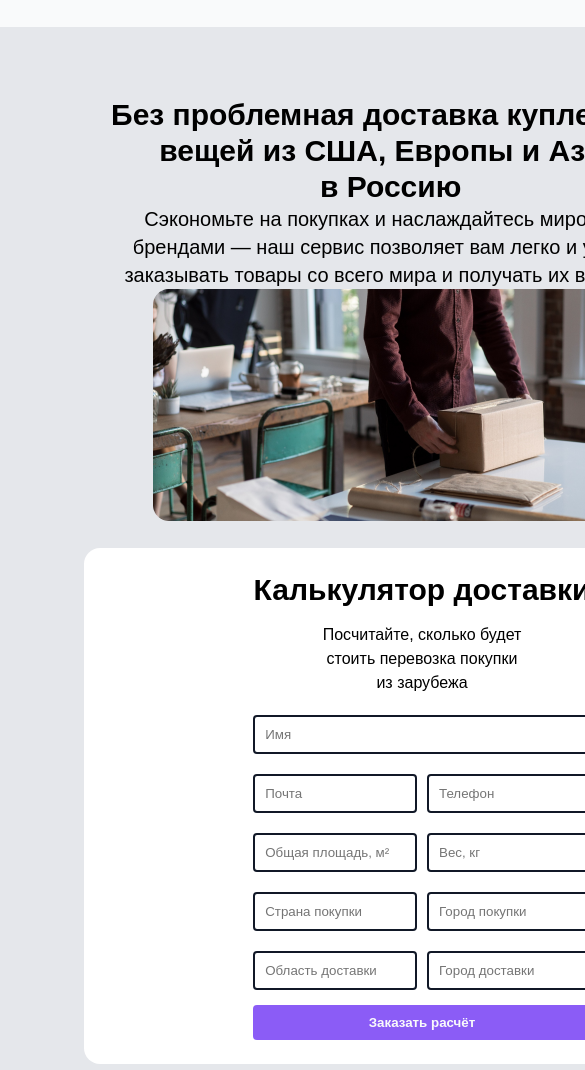
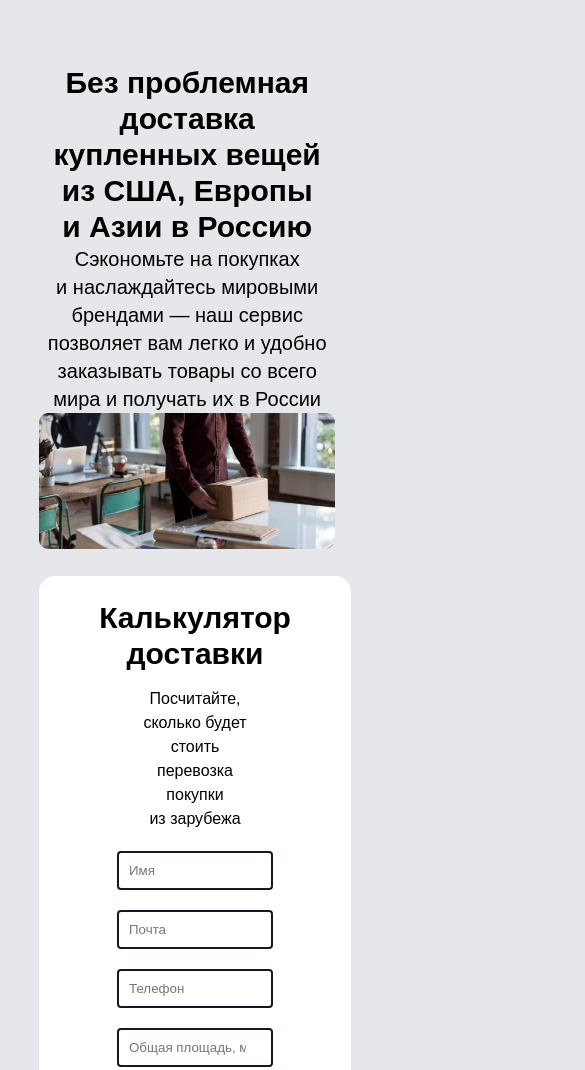
Before and after one commit to MuradIbragimov/FromboardDelivery.github.io, a plain HTML site: page index.html in a window 390 px wide. Shown: the part 380-1450 px from the top of the page, 585 px wide, since content can reach past the window. Drawn offline with Linux system fonts and the light colour scheme.

Commit message:
Мобильная адаптация
Исправил плывущую страницу и подправил отображение форм на мобилках

```diff
--- a/style.css
+++ b/style.css
@@ -471,8 +471,10 @@ form input[type="submit"]:hover {
 }
 
 @media (max-width: 768px) {
+  html,
   body {
-    min-width: 100vh;
+    width: 100%;
+    overflow-x: hidden;
   }
   /* Header */
   .hdr-info {
@@ -509,12 +511,19 @@ form input[type="submit"]:hover {
   .information {
     flex-direction: column;
     align-items: center;
+    text-align: center;
   }
   .information-block {
-    text-align: center;
+    width: 100%;
+    justify-content: center;
+    margin: 0;
   }
   .information-img img {
     width: 100%;
+  }
+
+  .form-calculator input {
+    grid-column: 1/2 span;
   }
 
   /* about */
```
